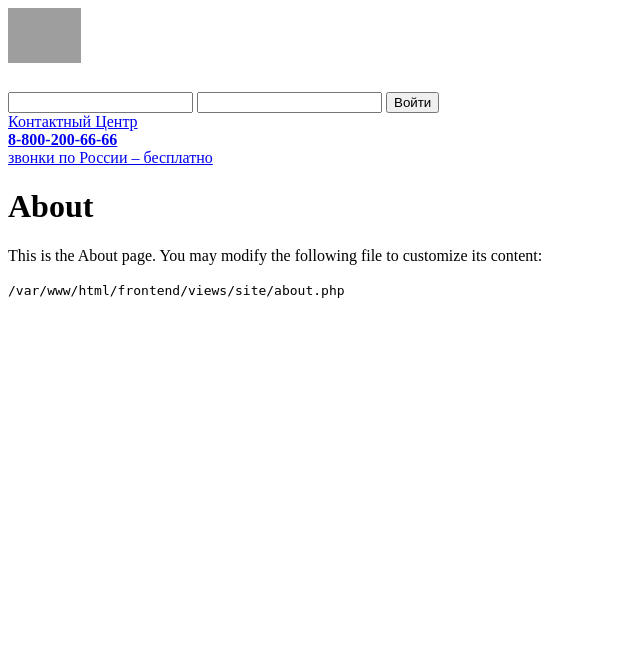
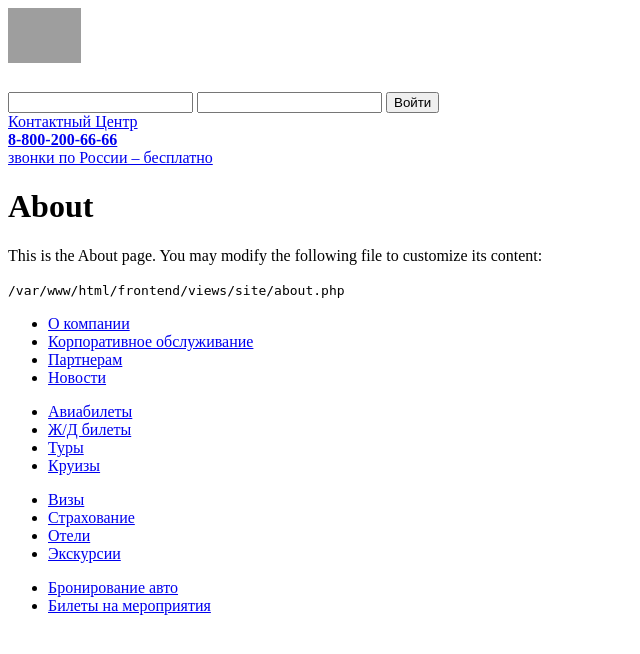
Before and after one commit to Fogmart/biletur-ng, a Yii app: template frontend/views/site/about.php in a window 1280 px wide. Shown: the top 654 px of the page, without its empty margins (0-640 px from the left). Run offline with PHP 8.4 and a stand-in for Yii, Linux system fonts and the light colour scheme; the template is opened without the code that fills it, so the values that code supplies are empty; some libraries are stand-ins or nearby versions; grey boxes are pictures that could not be loaded.

Commit message:
верстка главной страницы

```diff
--- a/frontend/views/layouts/main.php
+++ b/frontend/views/layouts/main.php
@@ -54,7 +54,41 @@ AppAsset::register($this);
 </div>
 <footer class="footer">
     <div class="container">
-
+        <div class="row">
+            <div class="col-md-3">
+                <ul class="list-unstyled">
+                    <li><a href="#">О компании</a></li>
+                    <li><a href="#">Корпоративное обслуживание</a></li>
+                    <li><a href="#">Партнерам</a></li>
+                    <li><a href="#">Новости</a></li>
+                </ul>
+            </div>
+            <div class="col-md-3">
+                <ul class="list-unstyled">
+                    <li><a href="#">Авиабилеты</a></li>
+                    <li><a href="#">Ж/Д билеты</a></li>
+                    <li><a href="#">Туры</a></li>
+                    <li><a href="#">Круизы</a></li>
+                </ul>
+            </div>
+            <div class="col-md-3">
+                <ul class="list-unstyled">
+                    <li><a href="#">Визы</a></li>
+                    <li><a href="#">Страхование</a></li>
+                    <li><a href="#">Отели</a></li>
+                    <li><a href="#">Экскурсии</a></li>
+                </ul>
+            </div>
+            <div class="col-md-3">
+                <ul class="list-unstyled">
+                    <li><a href="#">Бронирование авто</a></li>
+                    <li><a href="#">Билеты на мероприятия</a></li>
+                </ul>
+            </div>
+        </div>
+        <div class="row hr-del-line inverse">
+            <div class="col-xs-12"></div>
+        </div>
     </div>
 </footer>
 
```
Also changed, not shown: frontend/assets/src/sass/biletur.scss (+11 -4 lines), frontend/views/site/index.php (+18 -18 lines).
